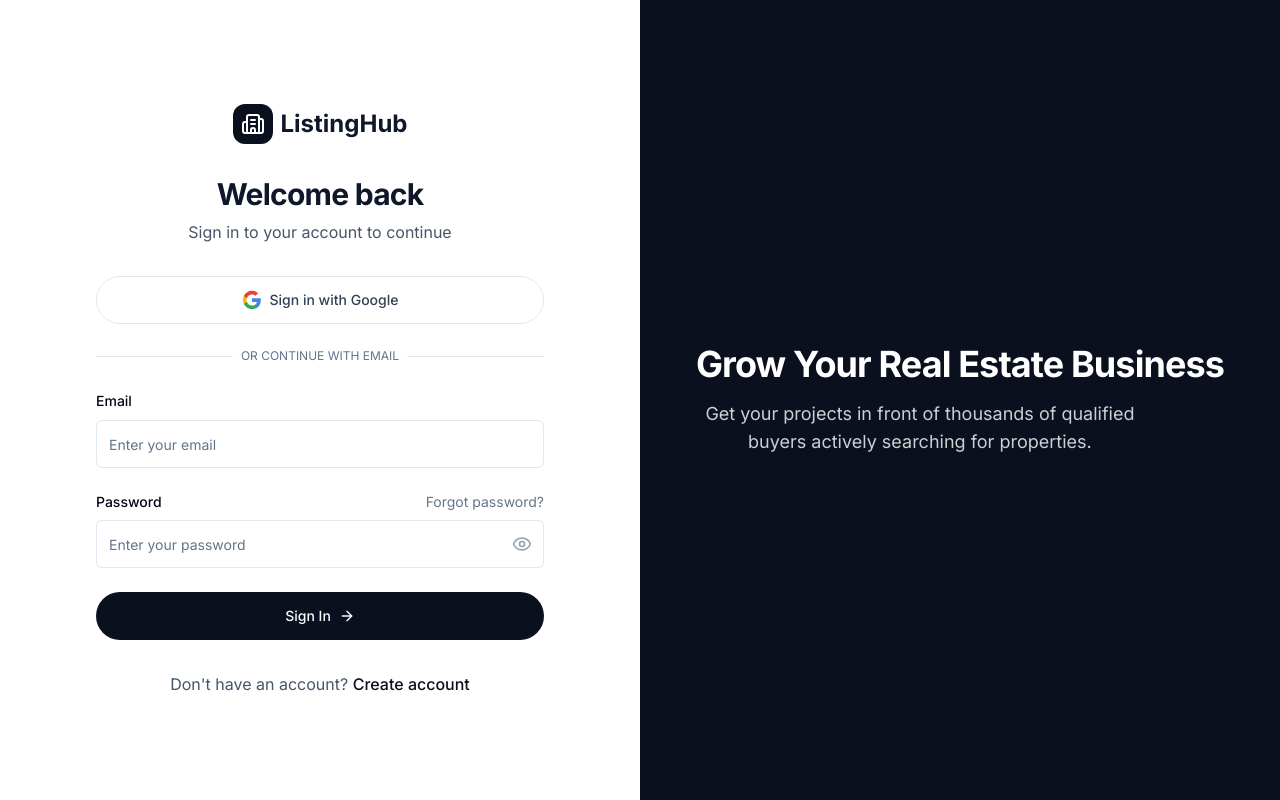
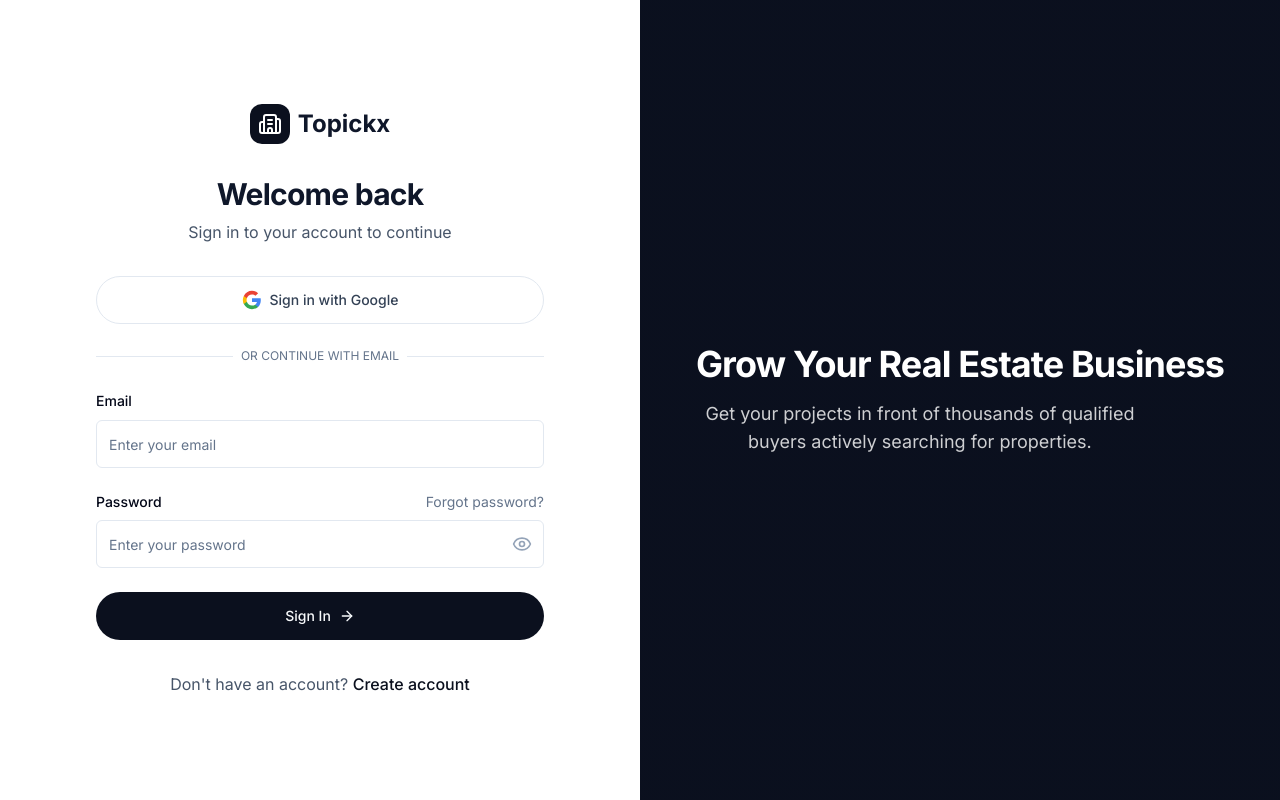
Before and after one commit to designdigistratics-dotcom/listing-hub, a Next.js app in the folder frontend/: page /login in a window 1280 px wide. Built offline with nearby package versions, Linux system fonts and the light colour scheme; no server answers.

Commit message:
Fix: Complete branding update (ListingHub to Topickx) and comprehensive audit fixes

```diff
--- a/frontend/src/app/admin/invoice/[id]/page.tsx
+++ b/frontend/src/app/admin/invoice/[id]/page.tsx
@@ -110,10 +110,9 @@ export default function InvoicePage() {
                                 #{invoice.id.substring(0, 8).toUpperCase()}
                             </p>
                             <div className="mt-4 text-sm text-muted-foreground">
-                                <p className="font-semibold text-foreground">ListingHub Inc.</p>
-                                <p>123 Business Park, Tech City</p>
-                                <p>Bangalore, Karnataka 560100</p>
-                                <p>GSTIN: 29AAAAA0000A1Z5</p>
+                                <p className="font-semibold text-foreground">Topickx</p>
+                                <p>Premium Real Estate Platform</p>
+                                <p>India</p>
                             </div>
                         </div>
                         <div className="text-right">
@@ -219,7 +218,7 @@ export default function InvoicePage() {
                     {/* Footer */}
                     <div className="text-center text-xs text-muted-foreground mt-auto pt-8 border-t">
                         <p className="mb-1">Thank you for your business!</p>
-                        <p>For any queries, please contact support@listinghub.com or +91 98765 43210</p>
+                        <p>For any queries, please contact support@topickx.com</p>
                     </div>
                 </div>
             </div>
--- a/frontend/src/app/admin/layout.tsx
+++ b/frontend/src/app/admin/layout.tsx
@@ -139,7 +139,7 @@ export default function AdminLayout({
                                 <Building2 className="w-5 h-5 text-white" />
                             </div>
                             <span className="font-display font-semibold text-lg text-slate-900">
-                                ListingHub
+                                Topickx
                             </span>
                         </Link>
                         <button
--- a/frontend/src/app/dashboard/invoices/[id]/page.tsx
+++ b/frontend/src/app/dashboard/invoices/[id]/page.tsx
@@ -111,10 +111,9 @@ export default function InvoiceViewPage() {
                                 #{invoice.id.substring(0, 8).toUpperCase()}
                             </p>
                             <div className="mt-4 text-sm text-muted-foreground">
-                                <p className="font-semibold text-foreground">ListingHub Inc.</p>
-                                <p>123 Business Park, Tech City</p>
-                                <p>Bangalore, Karnataka 560100</p>
-                                <p>GSTIN: 29AAAAA0000A1Z5</p>
+                                <p className="font-semibold text-foreground">Topickx</p>
+                                <p>Premium Real Estate Platform</p>
+                                <p>India</p>
                             </div>
                         </div>
                         <div className="text-right">
@@ -220,7 +219,7 @@ export default function InvoiceViewPage() {
                     {/* Footer */}
                     <div className="text-center text-xs text-muted-foreground mt-auto pt-8 border-t">
                         <p className="mb-1">Thank you for your business!</p>
-                        <p>For any queries, please contact support@listinghub.com or +91 98765 43210</p>
+                        <p>For any queries, please contact support@topickx.com</p>
                     </div>
                 </div>
             </div>
--- a/frontend/src/app/forgot-password/page.tsx
+++ b/frontend/src/app/forgot-password/page.tsx
@@ -49,7 +49,7 @@ export default function ForgotPasswordPage() {
                             <Building2 className="w-6 h-6 text-white" />
                         </div>
                         <span className="font-heading text-xl font-bold text-slate-900">
-                            ListingHub
+                            Topickx
                         </span>
                     </Link>
 
--- a/frontend/src/app/login/page.tsx
+++ b/frontend/src/app/login/page.tsx
@@ -129,7 +129,7 @@ export default function LoginPage() {
                                 <Building2 className="w-6 h-6 text-white" />
                             </div>
                             <span className="font-display font-bold text-2xl text-slate-900">
-                                ListingHub
+                                Topickx
                             </span>
                         </Link>
                         <h1 className="font-heading text-3xl font-bold text-slate-900 mb-2">
--- a/frontend/src/app/lp/[slug]/page.tsx
+++ b/frontend/src/app/lp/[slug]/page.tsx
@@ -348,7 +348,7 @@ export default function PublicLandingPage() {
                                 <Building2 className="w-5 h-5 text-white" />
                             </div>
                             <div>
-                                <span className="font-bold text-xl text-slate-900">ListingHub</span>
+                                <span className="font-bold text-xl text-slate-900">Topickx</span>
                                 <span className="hidden sm:block text-[10px] text-slate-400 -mt-1">Premium Properties</span>
                             </div>
                         </Link>
@@ -914,12 +914,12 @@ export default function PublicLandingPage() {
                                 <Building2 className="w-6 h-6 text-white" />
                             </div>
                             <div>
-                                <span className="font-bold text-xl">ListingHub</span>
+                                <span className="font-bold text-xl">Topickx</span>
                                 <p className="text-xs text-white/50">Premium Properties Platform</p>
                             </div>
                         </div>
                         <p className="text-sm text-white/50">
-                            © {new Date().getFullYear()} ListingHub. All rights reserved.
+                            © {new Date().getFullYear()} Topickx. All rights reserved.
                         </p>
                     </div>
                 </div>
--- a/frontend/src/app/p/[slug]/page.tsx
+++ b/frontend/src/app/p/[slug]/page.tsx
@@ -221,7 +221,7 @@ export default async function LandingPage({ params }: Props) {
                             </span>
                         </div>
                         <p className="text-sm text-slate-400">
-                            © {new Date().getFullYear()} ListingHub. All rights reserved.
+                            © {new Date().getFullYear()} Topickx. All rights reserved.
                         </p>
                     </div>
                 </div>
--- a/frontend/src/app/page.tsx
+++ b/frontend/src/app/page.tsx
@@ -77,7 +77,7 @@ export default function HomePage() {
                 <Building2 className="w-5 h-5 text-white" />
               </div>
               <span className="font-display font-bold text-xl text-slate-900">
-                ListingHub
+                Topickx
               </span>
             </Link>
 
@@ -247,7 +247,7 @@ export default function HomePage() {
         <div className="max-w-7xl mx-auto px-4 sm:px-6 lg:px-8">
           <div className="text-center mb-16">
             <h2 className="font-heading text-3xl sm:text-4xl font-bold text-slate-900 mb-4">
-              Why Choose ListingHub?
+              Why Choose Topickx?
             </h2>
             <p className="text-lg text-slate-600 max-w-2xl mx-auto">
               Everything you need to advertise your real estate projects
@@ -385,7 +385,7 @@ export default function HomePage() {
           </h2>
           <p className="text-lg text-slate-600 mb-8">
             Join hundreds of developers already getting qualified leads through
-            ListingHub.
+            Topickx.
           </p>
           <div className="flex flex-col sm:flex-row gap-4 justify-center">
             <Link href="/register">
@@ -419,11 +419,11 @@ export default function HomePage() {
                 <Building2 className="w-5 h-5 text-white" />
               </div>
               <span className="font-display font-semibold text-lg text-slate-900">
-                ListingHub
+                Topickx
               </span>
             </div>
             <p className="text-sm text-slate-500">
-              © {new Date().getFullYear()} ListingHub. All rights reserved.
+              © {new Date().getFullYear()} Topickx. All rights reserved.
             </p>
           </div>
         </div>
--- a/frontend/src/app/project/[id]/page.tsx
+++ b/frontend/src/app/project/[id]/page.tsx
@@ -631,7 +631,7 @@ export default function ProjectPage() {
                             </span>
                         </div>
                         <p className="text-sm text-slate-400">
-                            © {new Date().getFullYear()} ListingHub. All rights reserved.
+                            © {new Date().getFullYear()} Topickx. All rights reserved.
                         </p>
                     </div>
                 </div>
--- a/frontend/src/app/register/page.tsx
+++ b/frontend/src/app/register/page.tsx
@@ -129,7 +129,7 @@ export default function RegisterPage() {
                                 <Building2 className="w-6 h-6 text-white" />
                             </div>
                             <span className="font-display font-bold text-2xl text-slate-900">
-                                ListingHub
+                                Topickx
                             </span>
                         </Link>
                         <h1 className="font-heading text-3xl font-bold text-slate-900 mb-2">
--- a/frontend/src/app/reset-password/page.tsx
+++ b/frontend/src/app/reset-password/page.tsx
@@ -167,7 +167,7 @@ export default function ResetPasswordPage() {
                             <Building2 className="w-6 h-6 text-white" />
                         </div>
                         <span className="font-heading text-xl font-bold text-slate-900">
-                            ListingHub
+                            Topickx
                         </span>
                     </Link>
 
```
